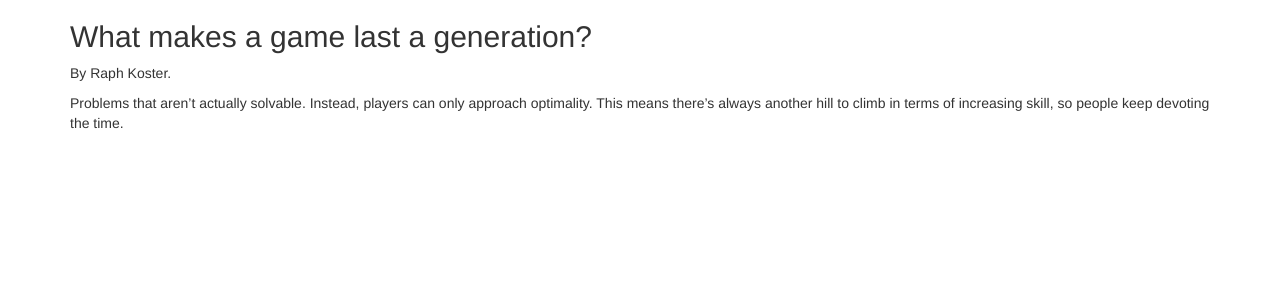
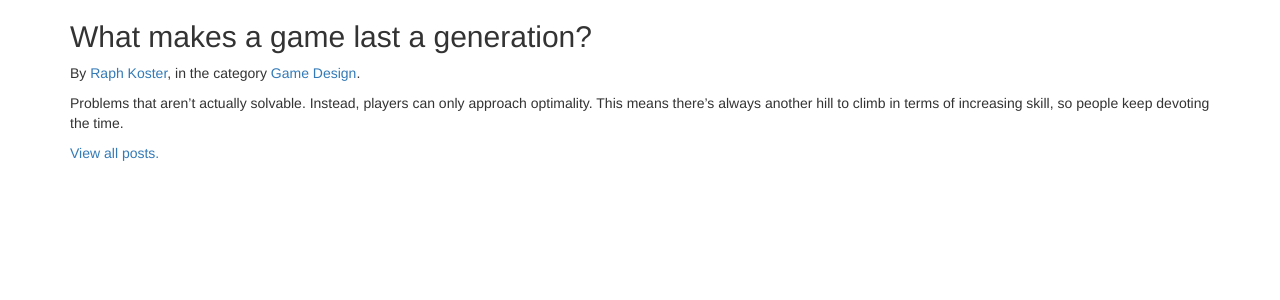
Before and after one commit to jhorneman/web-dev-course-2014, a Flask app: page /post/1 in a window 1280 px wide. Shown: the top 300 px of the page. Run offline with Flask 2, Linux system fonts and the light colour scheme; data comes from the database, SQL or seed files in the repository; some libraries are stand-ins or nearby versions.

Commit message:
Added missing view functions and templates.

```diff
--- a/code/blog_sqla/blog.py
+++ b/code/blog_sqla/blog.py
@@ -23,5 +23,19 @@ def single_post(post_id):
     return render_template('single_post.html', post=post)
 
 
+@app.route('/author/<int:author_id>')
+def author(author_id):
+    author = Author.query.get_or_404(author_id)
+    posts = Post.query.filter(Post.author_id == author_id).all()
+    return render_template('author.html', author=author, posts=posts)
+
+
+@app.route('/category/<int:category_id>')
+def category(category_id):
+    category = Category.query.get_or_404(category_id)
+    posts = Post.query.filter(Post.category_id == category_id).all()
+    return render_template('category.html', category=category, posts=posts)
+
+
 if __name__ == '__main__':
     app.run()
--- a/code/blog_sqla/templates/index.html
+++ b/code/blog_sqla/templates/index.html
@@ -3,7 +3,7 @@
 {% block content %}
 {% for post in posts %}
 <h2><a href="{{ url_for('single_post', post_id=post.id) }}">{{ post.title }}</a></h2>
-<p>By {{ post.author.name }}.</p>
+<p>By <a href="{{ url_for('author', author_id=post.author.id) }}">{{ post.author.name }}</a>, in the category <a href="{{ url_for('category', category_id=post.category.id) }}">{{ post.category.name }}</a>.</p>
 <p>{{ post.content }}</p>
 {% endfor %}
 {% endblock %}
--- a/code/blog_sqla/templates/single_post.html
+++ b/code/blog_sqla/templates/single_post.html
@@ -2,6 +2,7 @@
 {% block title %}{{ post.title }}{% endblock %}
 {% block content %}
 <h2>{{ post.title }}</h2>
-<p>By {{ post.author.name }}.</p>
+<p>By <a href="{{ url_for('author', author_id=post.author.id) }}">{{ post.author.name }}</a>, in the category <a href="{{ url_for('category', category_id=post.category.id) }}">{{ post.category.name }}</a>.</p>
 <p>{{ post.content }}</p>
+<p><a href="{{ url_for('index') }}">View all posts.</a></p>
 {% endblock %}
```
Also changed, not shown: code/blog_sqla/templates/author.html (added, +10 -0 lines), code/blog_sqla/templates/category.html (added, +10 -0 lines).
